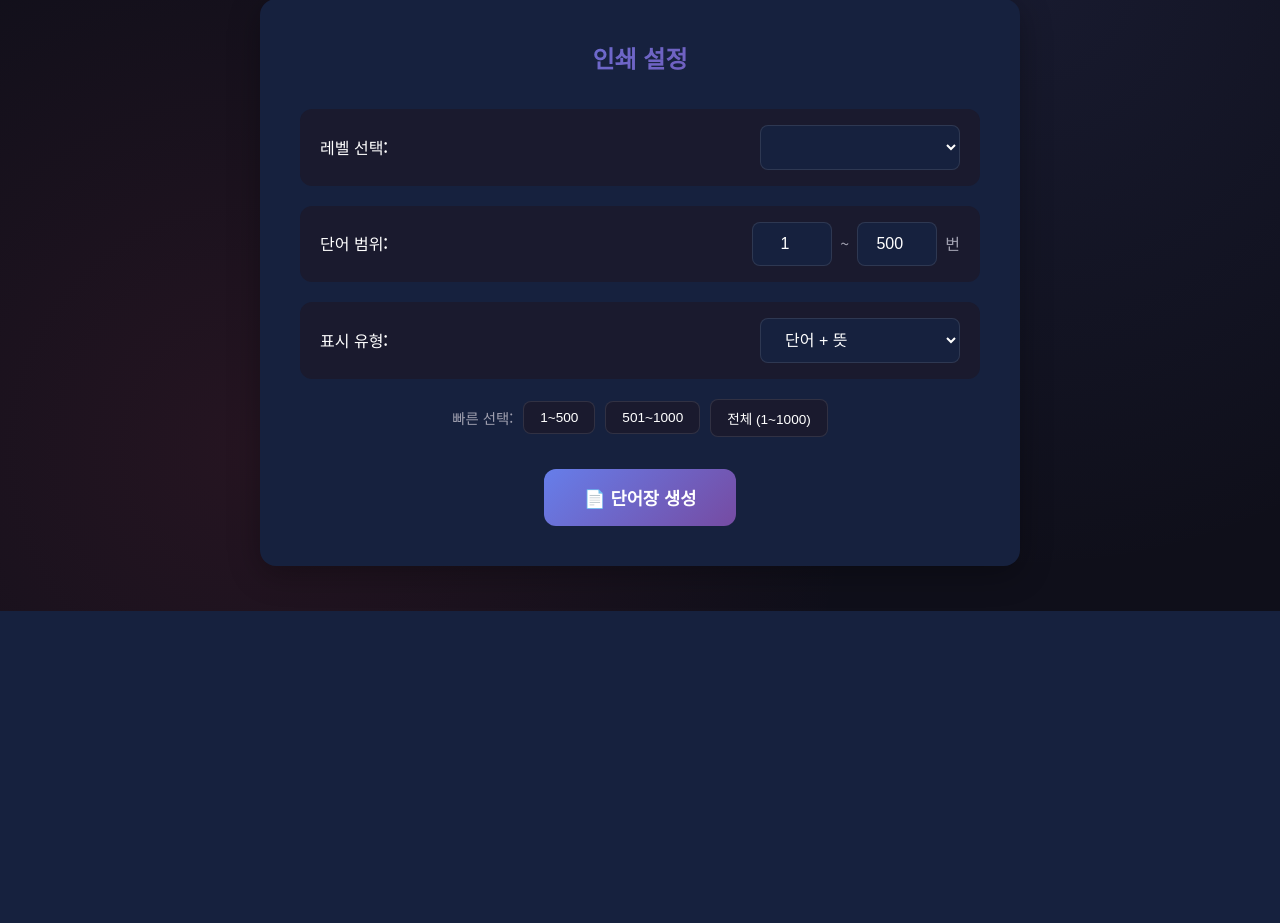
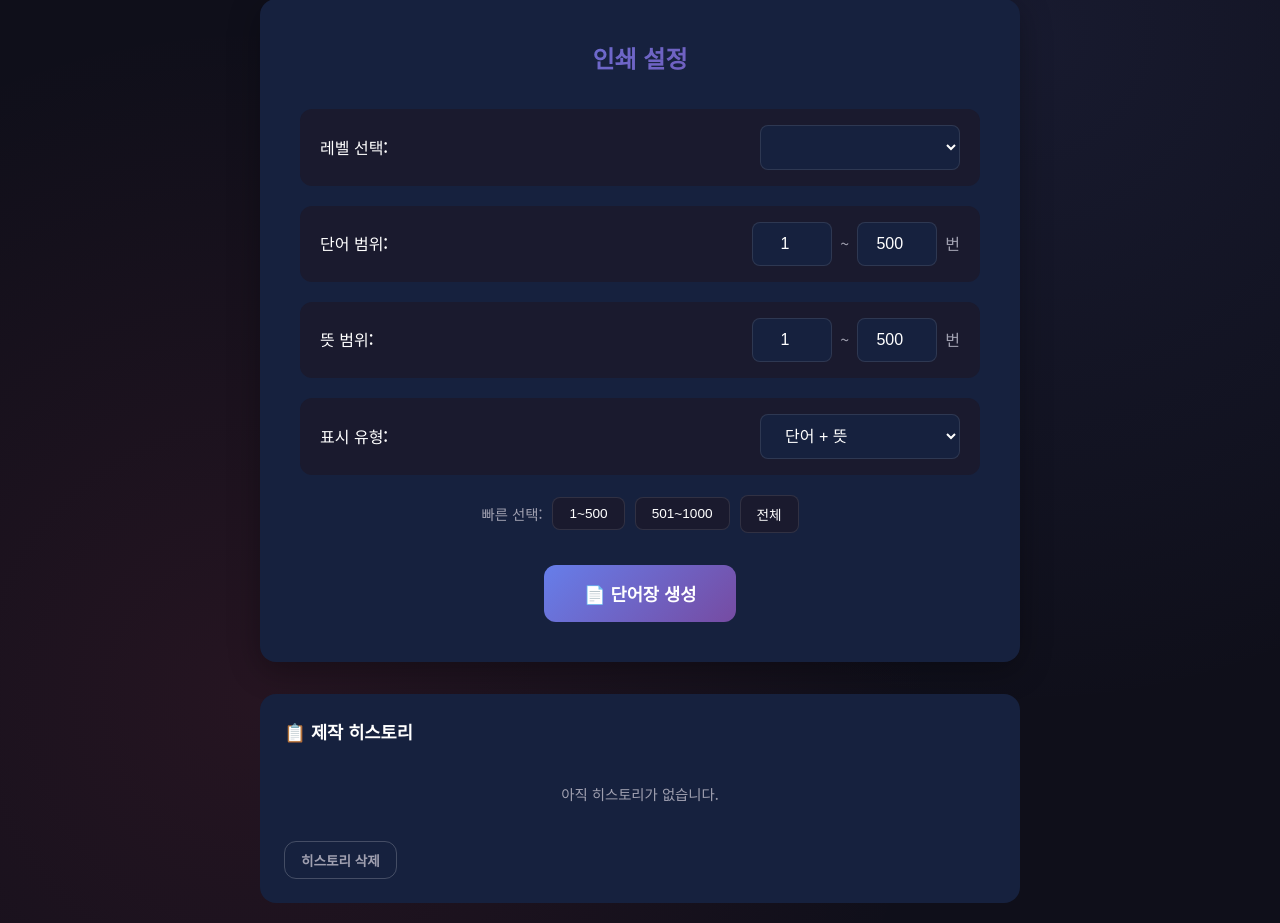
Before and after one commit to mhm820-web/maravity, a Flask app: page / in a window 1280 px wide. Shown: the part 189-1112 px from the top of the page. Before the commit the page ends 800 px from the top, so only its background shows below. Run offline with Flask 3, Linux system fonts and the light colour scheme; lists and menus that the app fills with data are empty.

Commit message:
이중 범위 선택 (단어/뜻), 히스토리 저장 기능 추가

```diff
--- a/static/app.js
+++ b/static/app.js
@@ -1,6 +1,6 @@
 /**
  * 단어장 인쇄 프로그램 - JavaScript
- * 인쇄 전용 기능 (범위 선택 지원)
+ * 이중 범위 선택 (단어/뜻) + 히스토리 기능
  */
 
 // 레벨 데이터 저장
@@ -9,8 +9,10 @@ let levelsData = [];
 // DOM 요소
 const elements = {
     printLevel: document.getElementById('print-level'),
-    startNum: document.getElementById('start-num'),
-    endNum: document.getElementById('end-num'),
+    wordStart: document.getElementById('word-start'),
+    wordEnd: document.getElementById('word-end'),
+    meaningStart: document.getElementById('meaning-start'),
+    meaningEnd: document.getElementById('meaning-end'),
     printType: document.getElementById('print-type'),
     generateBtn: document.getElementById('generate-btn'),
     doPrintBtn: document.getElementById('do-print-btn'),
@@ -18,8 +20,13 @@ const elements = {
     printContent: document.getElementById('print-content'),
     wordInfo: document.getElementById('word-info'),
     mainView: document.getElementById('main-view'),
-    printView: document.getElementById('print-view')
+    printView: document.getElementById('print-view'),
+    historyList: document.getElementById('history-list'),
+    clearHistoryBtn: document.getElementById('clear-history-btn')
 };
+
+// 히스토리 키
+const HISTORY_KEY = 'wordlist_history';
 
 // 화면 전환
 function showScreen(screenName) {
@@ -42,12 +49,10 @@ async function loadLevels() {
         if (data.success) {
             levelsData = data.levels;
 
-            // 레벨 선택 옵션 생성
             elements.printLevel.innerHTML = levelsData.map(level =>
                 `<option value="${level.id}">${level.name} (${level.count}개)</option>`
             ).join('');
 
-            // 첫 번째 레벨의 단어 수에 맞게 범위 설정
             updateRangeMax();
         }
     } catch (error) {
@@ -61,25 +66,25 @@ function updateRangeMax() {
     const levelInfo = levelsData.find(l => l.id === levelId);
 
     if (levelInfo) {
-        elements.endNum.max = levelInfo.count;
-        elements.startNum.max = levelInfo.count;
-
-        // endNum이 최대값을 넘으면 조정
-        if (parseInt(elements.endNum.value) > levelInfo.count) {
-            elements.endNum.value = levelInfo.count;
-        }
+        const maxVal = levelInfo.count;
+        elements.wordEnd.max = maxVal;
+        elements.wordStart.max = maxVal;
+        elements.meaningEnd.max = maxVal;
+        elements.meaningStart.max = maxVal;
     }
 }
 
 // 단어장 생성
 async function generateWordList() {
     const levelId = elements.printLevel.value;
-    const startNum = parseInt(elements.startNum.value) || 1;
-    const endNum = parseInt(elements.endNum.value) || 500;
+    const wordStart = parseInt(elements.wordStart.value) || 1;
+    const wordEnd = parseInt(elements.wordEnd.value) || 500;
+    const meaningStart = parseInt(elements.meaningStart.value) || 1;
+    const meaningEnd = parseInt(elements.meaningEnd.value) || 500;
     const printType = elements.printType.value;
 
     // 범위 검증
-    if (startNum < 1 || endNum < startNum) {
+    if (wordStart < 1 || wordEnd < wordStart || meaningStart < 1 || meaningEnd < meaningStart) {
         alert('올바른 범위를 입력하세요.');
         return;
     }
@@ -88,19 +93,31 @@ async function generateWordList() {
     const levelName = levelInfo ? levelInfo.name : levelId;
 
     try {
-        // 단어 로드 (범위 지정)
-        const response = await fetch(`/api/words/${levelId}?start=${startNum}&end=${endNum}`);
-        const data = await response.json();
+        // 단어와 뜻을 각각 다른 범위로 가져오기
+        const wordResponse = await fetch(`/api/words/${levelId}?start=${wordStart}&end=${wordEnd}`);
+        const wordData = await wordResponse.json();
 
-        if (!data.success) {
-            alert('단어 로드 실패: ' + data.error);
+        const meaningResponse = await fetch(`/api/words/${levelId}?start=${meaningStart}&end=${meaningEnd}`);
+        const meaningData = await meaningResponse.json();
+
+        if (!wordData.success || !meaningData.success) {
+            alert('단어 로드 실패');
             return;
         }
 
-        const words = data.words;
+        const words = wordData.words;
+        const meanings = meaningData.words;
 
         // 정보 표시
-        elements.wordInfo.textContent = `${levelName} - ${startNum}~${endNum}번 (${words.length}개)`;
+        let infoText = `${levelName}`;
+        if (printType === 'full') {
+            infoText += ` - 단어: ${wordStart}~${wordEnd}번, 뜻: ${meaningStart}~${meaningEnd}번`;
+        } else if (printType === 'word-only') {
+            infoText += ` - 단어: ${wordStart}~${wordEnd}번 (${words.length}개)`;
+        } else {
+            infoText += ` - 뜻: ${meaningStart}~${meaningEnd}번 (${meanings.length}개)`;
+        }
+        elements.wordInfo.textContent = infoText;
 
         // 제목 생성
         let typeLabel = '';
@@ -112,10 +129,15 @@ async function generateWordList() {
             typeLabel = '시험지 (뜻 → 단어)';
         }
 
-        let html = `
-            <h1 class="print-title">${levelName} ${typeLabel}</h1>
-            <p class="print-subtitle">${startNum}번 ~ ${endNum}번 (총 ${words.length}개)</p>
-        `;
+        let html = `<h1 class="print-title">${levelName} ${typeLabel}</h1>`;
+
+        if (printType === 'full') {
+            html += `<p class="print-subtitle">단어: ${wordStart}~${wordEnd}번 / 뜻: ${meaningStart}~${meaningEnd}번</p>`;
+        } else if (printType === 'word-only') {
+            html += `<p class="print-subtitle">${wordStart}번 ~ ${wordEnd}번 (총 ${words.length}개)</p>`;
+        } else {
+            html += `<p class="print-subtitle">${meaningStart}번 ~ ${meaningEnd}번 (총 ${meanings.length}개)</p>`;
+        }
 
         // 테이블 생성
         html += '<table class="word-table">';
@@ -131,15 +153,19 @@ async function generateWordList() {
                 </thead>
                 <tbody>
             `;
-            words.forEach((word, index) => {
+            // 두 배열 중 더 긴 것 기준으로 순회
+            const maxLen = Math.max(words.length, meanings.length);
+            for (let i = 0; i < maxLen; i++) {
+                const word = words[i] ? words[i].word : '-';
+                const meaning = meanings[i] ? meanings[i].meaning : '-';
                 html += `
                     <tr>
-                        <td class="no-col">${startNum + index}</td>
-                        <td class="word-col">${word.word}</td>
-                        <td class="meaning-col">${word.meaning}</td>
+                        <td class="no-col">${i + 1}</td>
+                        <td class="word-col">${word}</td>
+                        <td class="meaning-col">${meaning}</td>
                     </tr>
                 `;
-            });
+            }
         } else if (printType === 'word-only') {
             html += `
                 <thead>
@@ -154,7 +180,7 @@ async function generateWordList() {
             words.forEach((word, index) => {
                 html += `
                     <tr>
-                        <td class="no-col">${startNum + index}</td>
+                        <td class="no-col">${wordStart + index}</td>
                         <td class="word-col">${word.word}</td>
                         <td class="meaning-col blank-col"></td>
                     </tr>
@@ -171,10 +197,10 @@ async function generateWordList() {
                 </thead>
                 <tbody>
             `;
-            words.forEach((word, index) => {
+            meanings.forEach((word, index) => {
                 html += `
                     <tr>
-                        <td class="no-col">${startNum + index}</td>
+                        <td class="no-col">${meaningStart + index}</td>
                         <td class="word-col blank-col"></td>
                         <td class="meaning-col">${word.meaning}</td>
                     </tr>
@@ -185,10 +211,105 @@ async function generateWordList() {
         html += '</tbody></table>';
 
         elements.printContent.innerHTML = html;
+
+        // 히스토리 저장
+        saveToHistory({
+            levelId,
+            levelName,
+            wordStart,
+            wordEnd,
+            meaningStart,
+            meaningEnd,
+            printType,
+            typeLabel,
+            timestamp: new Date().toISOString()
+        });
+
         showScreen('print');
 
     } catch (error) {
         alert('오류 발생: ' + error.message);
+    }
+}
+
+// 히스토리 저장
+function saveToHistory(item) {
+    let history = JSON.parse(localStorage.getItem(HISTORY_KEY) || '[]');
+
+    // 최신 항목을 맨 앞에 추가
+    history.unshift(item);
+
+    // 최대 20개까지만 저장
+    if (history.length > 20) {
+        history = history.slice(0, 20);
+    }
+
+    localStorage.setItem(HISTORY_KEY, JSON.stringify(history));
+    renderHistory();
+}
+
+// 히스토리 불러오기
+function loadHistory() {
+    renderHistory();
+}
+
+// 히스토리 렌더링
+function renderHistory() {
+    const history = JSON.parse(localStorage.getItem(HISTORY_KEY) || '[]');
+
+    if (history.length === 0) {
+        elements.historyList.innerHTML = '<p class="no-history">아직 히스토리가 없습니다.</p>';
+        return;
+    }
+
+    elements.historyList.innerHTML = history.map((item, index) => {
+        const date = new Date(item.timestamp);
+        const dateStr = `${date.getMonth() + 1}/${date.getDate()} ${date.getHours()}:${String(date.getMinutes()).padStart(2, '0')}`;
+
+        return `
+            <div class="history-item" data-index="${index}">
+                <div class="history-info">
+                    <span class="history-level">${item.levelName}</span>
+                    <span class="history-range">단어: ${item.wordStart}~${item.wordEnd} / 뜻: ${item.meaningStart}~${item.meaningEnd}</span>
+                    <span class="history-type">${item.typeLabel}</span>
+                </div>
+                <div class="history-meta">
+                    <span class="history-date">${dateStr}</span>
+                    <button class="history-load-btn" data-index="${index}">불러오기</button>
+                </div>
+            </div>
+        `;
+    }).join('');
+
+    // 불러오기 버튼 이벤트
+    document.querySelectorAll('.history-load-btn').forEach(btn => {
+        btn.addEventListener('click', (e) => {
+            const index = parseInt(e.target.dataset.index);
+            loadFromHistory(index);
+        });
+    });
+}
+
+// 히스토리에서 불러오기
+function loadFromHistory(index) {
+    const history = JSON.parse(localStorage.getItem(HISTORY_KEY) || '[]');
+    const item = history[index];
+
+    if (!item) return;
+
+    elements.printLevel.value = item.levelId;
+    elements.wordStart.value = item.wordStart;
+    elements.wordEnd.value = item.wordEnd;
+    elements.meaningStart.value = item.meaningStart;
+    elements.meaningEnd.value = item.meaningEnd;
+    elements.printType.value = item.printType;
+}
+
+// 히스토리 삭제
+function clearHistory() {
+    if (confirm('모든 히스토리를 삭제하시겠습니까?')) {
+        localStorage.removeItem(HISTORY_KEY);
+        renderHistory();
     }
 }
 
@@ -208,8 +329,11 @@ function setupQuickRangeButtons() {
         btn.addEventListener('click', () => {
             const start = btn.dataset.start;
             const end = btn.dataset.end;
-            elements.startNum.value = start;
-            elements.endNum.value = end;
+            // 단어와 뜻 범위 모두 동일하게 설정
+            elements.wordStart.value = start;
+            elements.wordEnd.value = end;
+            elements.meaningStart.value = start;
+            elements.meaningEnd.value = end;
         });
     });
 }
@@ -219,7 +343,9 @@ elements.generateBtn.addEventListener('click', generateWordList);
 elements.doPrintBtn.addEventListener('click', doPrint);
 elements.backBtn.addEventListener('click', goBack);
 elements.printLevel.addEventListener('change', updateRangeMax);
+elements.clearHistoryBtn.addEventListener('click', clearHistory);
 
 // 초기화
 loadLevels();
 setupQuickRangeButtons();
+loadHistory();
--- a/static/style.css
+++ b/static/style.css
@@ -214,6 +214,108 @@ body {
     background: var(--bg-card);
 }
 
+.btn-small {
+    padding: 8px 16px;
+    font-size: 0.85rem;
+    background: transparent;
+    border: 1px solid rgba(255, 255, 255, 0.2);
+    color: var(--text-secondary);
+}
+
+.btn-small:hover {
+    background: rgba(255, 255, 255, 0.05);
+    color: var(--text-primary);
+}
+
+/* 히스토리 섹션 */
+.history-section {
+    margin-top: 32px;
+    background: var(--bg-card);
+    border-radius: var(--border-radius);
+    padding: 24px;
+}
+
+.history-section h3 {
+    font-size: 1.1rem;
+    margin-bottom: 16px;
+    color: var(--text-primary);
+}
+
+.history-list {
+    max-height: 300px;
+    overflow-y: auto;
+    margin-bottom: 16px;
+}
+
+.no-history {
+    color: var(--text-secondary);
+    text-align: center;
+    padding: 20px;
+    font-size: 0.9rem;
+}
+
+.history-item {
+    display: flex;
+    justify-content: space-between;
+    align-items: center;
+    padding: 12px 16px;
+    background: var(--bg-secondary);
+    border-radius: 8px;
+    margin-bottom: 8px;
+    transition: all 0.2s ease;
+}
+
+.history-item:hover {
+    background: var(--accent-secondary);
+}
+
+.history-info {
+    display: flex;
+    flex-direction: column;
+    gap: 4px;
+}
+
+.history-level {
+    font-weight: 600;
+    color: var(--text-primary);
+}
+
+.history-range {
+    font-size: 0.85rem;
+    color: var(--text-secondary);
+}
+
+.history-type {
+    font-size: 0.8rem;
+    color: var(--accent-primary);
+}
+
+.history-meta {
+    display: flex;
+    align-items: center;
+    gap: 12px;
+}
+
+.history-date {
+    font-size: 0.8rem;
+    color: var(--text-secondary);
+}
+
+.history-load-btn {
+    background: var(--accent-gradient);
+    color: white;
+    border: none;
+    border-radius: 6px;
+    padding: 6px 12px;
+    font-size: 0.8rem;
+    cursor: pointer;
+    transition: all 0.2s ease;
+}
+
+.history-load-btn:hover {
+    transform: scale(1.05);
+}
+
 /* 인쇄 미리보기 */
 .print-header {
     display: flex;
--- a/templates/index.html
+++ b/templates/index.html
@@ -31,9 +31,19 @@
                 <div class="setting-group">
                     <label>단어 범위:</label>
                     <div class="range-inputs">
-                        <input type="number" id="start-num" min="1" value="1" placeholder="시작">
+                        <input type="number" id="word-start" min="1" value="1" placeholder="시작">
                         <span>~</span>
-                        <input type="number" id="end-num" min="1" value="500" placeholder="끝">
+                        <input type="number" id="word-end" min="1" value="500" placeholder="끝">
+                        <span>번</span>
+                    </div>
+                </div>
+
+                <div class="setting-group">
+                    <label>뜻 범위:</label>
+                    <div class="range-inputs">
+                        <input type="number" id="meaning-start" min="1" value="1" placeholder="시작">
+                        <span>~</span>
+                        <input type="number" id="meaning-end" min="1" value="500" placeholder="끝">
                         <span>번</span>
                     </div>
                 </div>
@@ -51,12 +61,21 @@
                     <span>빠른 선택:</span>
                     <button class="range-btn" data-start="1" data-end="500">1~500</button>
                     <button class="range-btn" data-start="501" data-end="1000">501~1000</button>
-                    <button class="range-btn" data-start="1" data-end="1000">전체 (1~1000)</button>
+                    <button class="range-btn" data-start="1" data-end="1000">전체</button>
                 </div>
 
                 <div class="button-group">
                     <button id="generate-btn" class="btn btn-primary">📄 단어장 생성</button>
                 </div>
+            </div>
+
+            <!-- 히스토리 섹션 -->
+            <div class="history-section">
+                <h3>📋 제작 히스토리</h3>
+                <div id="history-list" class="history-list">
+                    <!-- 히스토리 항목들이 동적으로 추가됨 -->
+                </div>
+                <button id="clear-history-btn" class="btn btn-small">히스토리 삭제</button>
             </div>
         </section>
 
```
